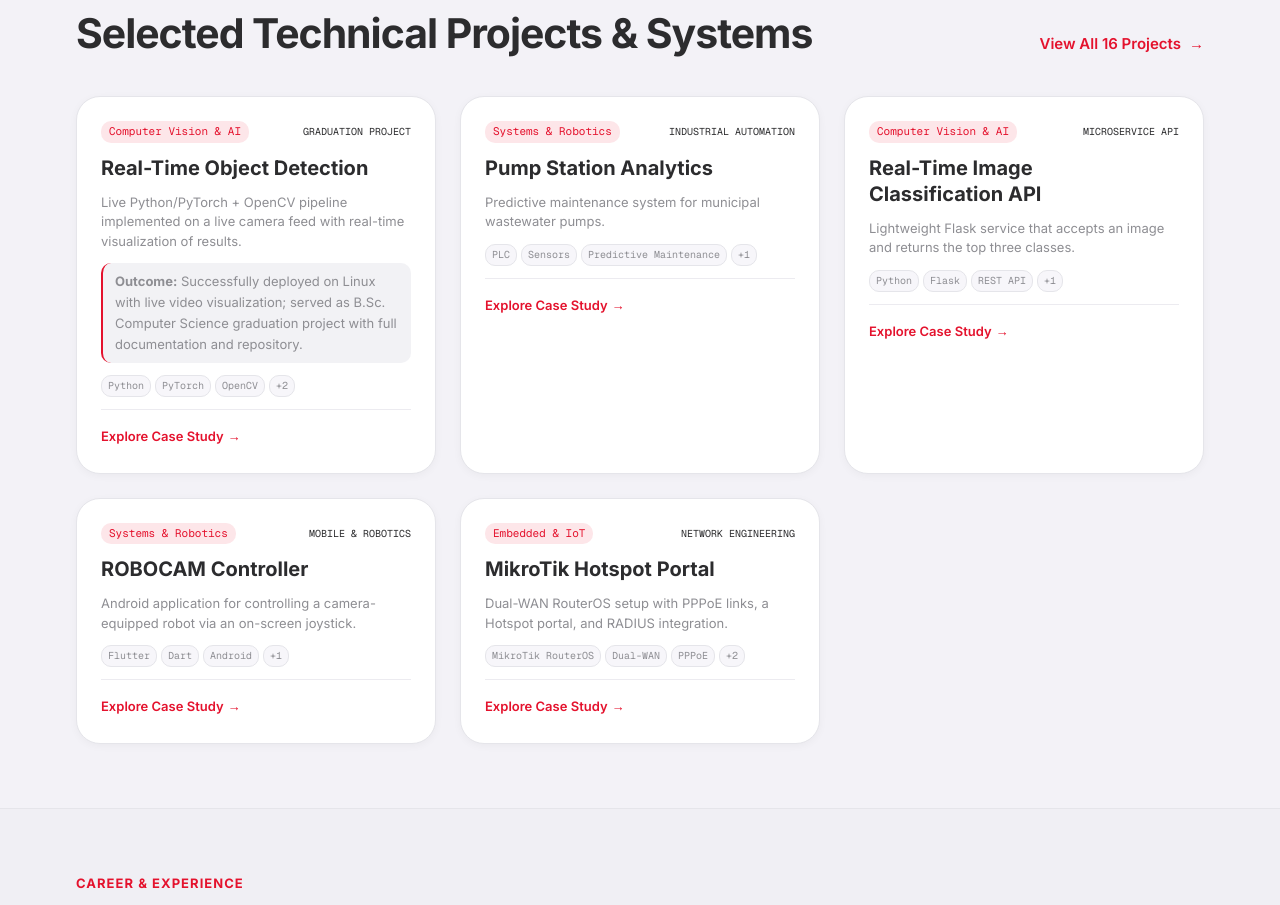
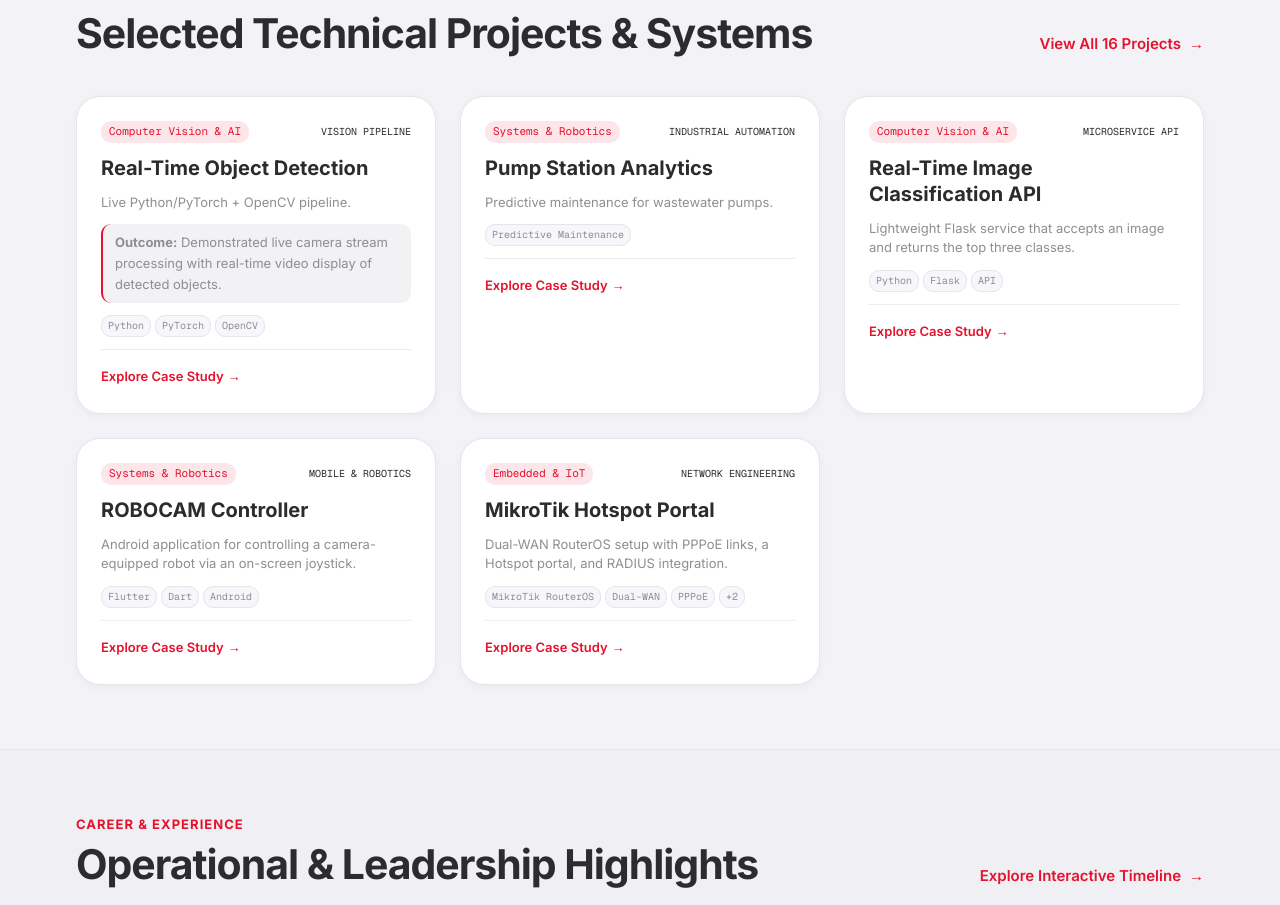
Before and after one commit to a2sn2/alhassan-portfolio, a Next.js app: page / in a window 1280 px wide. Shown: the part 1040-1945 px from the top of the page. Built offline with nearby package versions, Linux system fonts and the light colour scheme.

Commit message:
fix(content): strict technology attachment, graduation project disambiguation, and expanded fact guards

```diff
--- a/src/content/projects.ts
+++ b/src/content/projects.ts
@@ -6,18 +6,16 @@ export const projectItems: ProjectItem[] = [
     slug: "real-time-object-detection",
     title: "Real-Time Object Detection",
     tagline:
-      "Live Python/PyTorch + OpenCV pipeline implemented on a live camera feed with real-time visualization of results.",
+      "Live Python/PyTorch + OpenCV pipeline.",
     category: "Computer Vision & AI",
-    badge: "Graduation Project",
-    period: "2024 – 2025",
-    role: "Lead Developer & Researcher",
+    badge: "Vision Pipeline",
     problem:
-      "Need for real-time visual tracking and object identification directly on local Linux systems from a live camera feed.",
+      "Need for low-latency visual tracking and object identification on live video streams.",
     solution:
-      "Engineered an object-tracking algorithm on Linux using Python, PyTorch, and OpenCV, processing live camera input and providing real-time visual feedback.",
-    technologies: ["Python", "PyTorch", "OpenCV", "Linux", "Computer Vision"],
+      "Engineered an object detection pipeline using Python, PyTorch, and OpenCV to process live camera input with real-time feedback.",
+    technologies: ["Python", "PyTorch", "OpenCV"],
     result:
-      "Successfully deployed on Linux with live video visualization; served as B.Sc. Computer Science graduation project with full documentation and repository.",
+      "Demonstrated live camera stream processing with real-time video display of detected objects.",
     githubUrl: "https://github.com/a2sn2",
     featured: true,
     evidenceDepth: "rich",
@@ -27,10 +25,10 @@ export const projectItems: ProjectItem[] = [
     slug: "pump-station-analytics",
     title: "Pump Station Analytics",
     tagline:
-      "Predictive maintenance system for municipal wastewater pumps.",
+      "Predictive maintenance for wastewater pumps.",
     category: "Systems & Robotics",
     badge: "Industrial Automation",
-    technologies: ["PLC", "Sensors", "Predictive Maintenance", "Industrial Control"],
+    technologies: ["Predictive Maintenance"],
     featured: true,
     evidenceDepth: "basic",
   },
@@ -42,7 +40,7 @@ export const projectItems: ProjectItem[] = [
       "Lightweight Flask service that accepts an image and returns the top three classes.",
     category: "Computer Vision & AI",
     badge: "Microservice API",
-    technologies: ["Python", "Flask", "REST API", "Machine Learning"],
+    technologies: ["Python", "Flask", "API"],
     githubUrl: "https://github.com/a2sn2",
     featured: true,
     evidenceDepth: "basic",
@@ -55,7 +53,7 @@ export const projectItems: ProjectItem[] = [
       "Android application for controlling a camera-equipped robot via an on-screen joystick.",
     category: "Systems & Robotics",
     badge: "Mobile & Robotics",
-    technologies: ["Flutter", "Dart", "Android", "Robot Control"],
+    technologies: ["Flutter", "Dart", "Android"],
     githubUrl: "https://github.com/a2sn2",
     featured: true,
     evidenceDepth: "basic",
@@ -80,7 +78,7 @@ export const projectItems: ProjectItem[] = [
       "Two-way intersection controller with safety protections and a pedestrian crossing button.",
     category: "Embedded & IoT",
     badge: "Embedded Systems",
-    technologies: ["Arduino", "Embedded C/C++", "Hardware Logic", "Sensors"],
+    technologies: ["Arduino"],
     featured: false,
     evidenceDepth: "basic",
   },
@@ -92,7 +90,7 @@ export const projectItems: ProjectItem[] = [
       "Real-time monocular depth estimation with TensorFlow for detection and avoidance.",
     category: "Computer Vision & AI",
     badge: "Robotics & AI",
-    technologies: ["TensorFlow", "Python", "Depth Estimation", "Obstacle Avoidance"],
+    technologies: ["TensorFlow", "Depth Estimation"],
     featured: false,
     evidenceDepth: "basic",
   },
@@ -104,7 +102,7 @@ export const projectItems: ProjectItem[] = [
       "Unbeatable Minimax AI with an interactive Pygame interface.",
     category: "Computer Vision & AI",
     badge: "Game AI",
-    technologies: ["Python", "Pygame", "Minimax Algorithm", "Game AI"],
+    technologies: ["Python", "Pygame", "Minimax AI"],
     featured: false,
     evidenceDepth: "basic",
   },
@@ -116,7 +114,7 @@ export const projectItems: ProjectItem[] = [
       "Game recreation featuring animation, collision detection, ghost AI, and power-ups.",
     category: "Full-Stack & Web",
     badge: "Game Development",
-    technologies: ["Python", "Pygame", "Game AI", "Collision Detection"],
+    technologies: ["Python", "Pygame", "Collision Detection"],
     featured: false,
     evidenceDepth: "basic",
   },
@@ -128,7 +126,7 @@ export const projectItems: ProjectItem[] = [
       "Desktop application for extractive document summarization with adjustable output length.",
     category: "Computer Vision & AI",
     badge: "NLP Tool",
-    technologies: ["Python", "NLP", "Desktop Application"],
+    technologies: ["Desktop Application", "Extractive Summarization"],
     featured: false,
     evidenceDepth: "basic",
   },
@@ -140,7 +138,7 @@ export const projectItems: ProjectItem[] = [
       "Create and update users, reset passwords, and assign permissions using Oracle Forms 6i and PL/SQL.",
     category: "Full-Stack & Web",
     badge: "Enterprise Systems",
-    technologies: ["Oracle Forms 6i", "PL/SQL", "Oracle Database", "Access Control"],
+    technologies: ["Oracle Forms 6i", "PL/SQL"],
     featured: false,
     evidenceDepth: "basic",
   },
@@ -152,7 +150,7 @@ export const projectItems: ProjectItem[] = [
       "CRUD web application for consumer electronics retail (Laptops, Phones, PS5).",
     category: "Full-Stack & Web",
     badge: "Web Application",
-    technologies: ["Web Development", "CRUD", "Databases", "Inventory Management"],
+    technologies: ["Web Application", "CRUD"],
     featured: false,
     evidenceDepth: "basic",
   },
@@ -164,7 +162,7 @@ export const projectItems: ProjectItem[] = [
       "Attendance and grades system with role-based access (Admin/Teacher/Student) using C# Desktop and PHP Web.",
     category: "Full-Stack & Web",
     badge: "Multi-Tier Application",
-    technologies: ["C#", "Desktop (.NET)", "PHP", "Web", "Role-Based Access"],
+    technologies: ["C#", "Desktop", "PHP", "Web"],
     featured: false,
     evidenceDepth: "basic",
   },
@@ -176,7 +174,7 @@ export const projectItems: ProjectItem[] = [
       "Point-of-sale desktop system with login, CRUD items, sales, and reports using Java Swing and JDBC.",
     category: "Full-Stack & Web",
     badge: "Desktop Application",
-    technologies: ["Java Swing", "JDBC", "SQL", "Point of Sale"],
+    technologies: ["Java Swing", "JDBC"],
     featured: false,
     evidenceDepth: "basic",
   },
@@ -188,7 +186,7 @@ export const projectItems: ProjectItem[] = [
       "Single-page responsive website layout with a hero section and anchor navigation.",
     category: "Full-Stack & Web",
     badge: "Web Design",
-    technologies: ["HTML", "CSS", "JavaScript", "Responsive Design"],
+    technologies: ["Responsive Web"],
     featured: false,
     evidenceDepth: "basic",
   },
@@ -200,7 +198,7 @@ export const projectItems: ProjectItem[] = [
       "Smart-city concept showcasing autonomous urban air mobility coordination.",
     category: "Systems & Robotics",
     badge: "Concept Design",
-    technologies: ["Systems Architecture", "Concept Design", "Urban Air Mobility"],
+    technologies: ["Concept Design", "Urban Air Mobility"],
     featured: false,
     evidenceDepth: "basic",
   },
```
Also changed, not shown: 2 other files (tests, documents, lock files or other folders).
